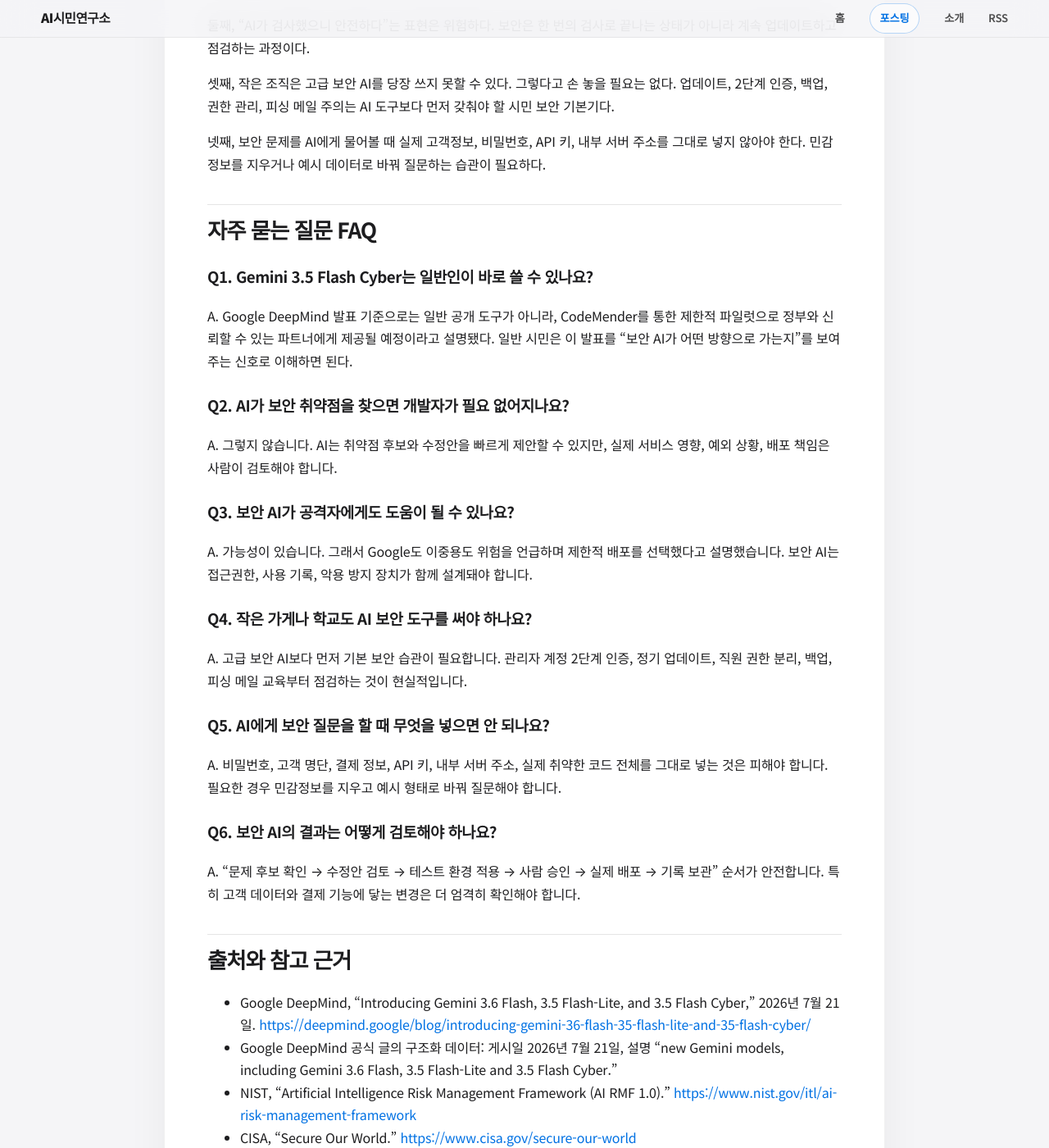
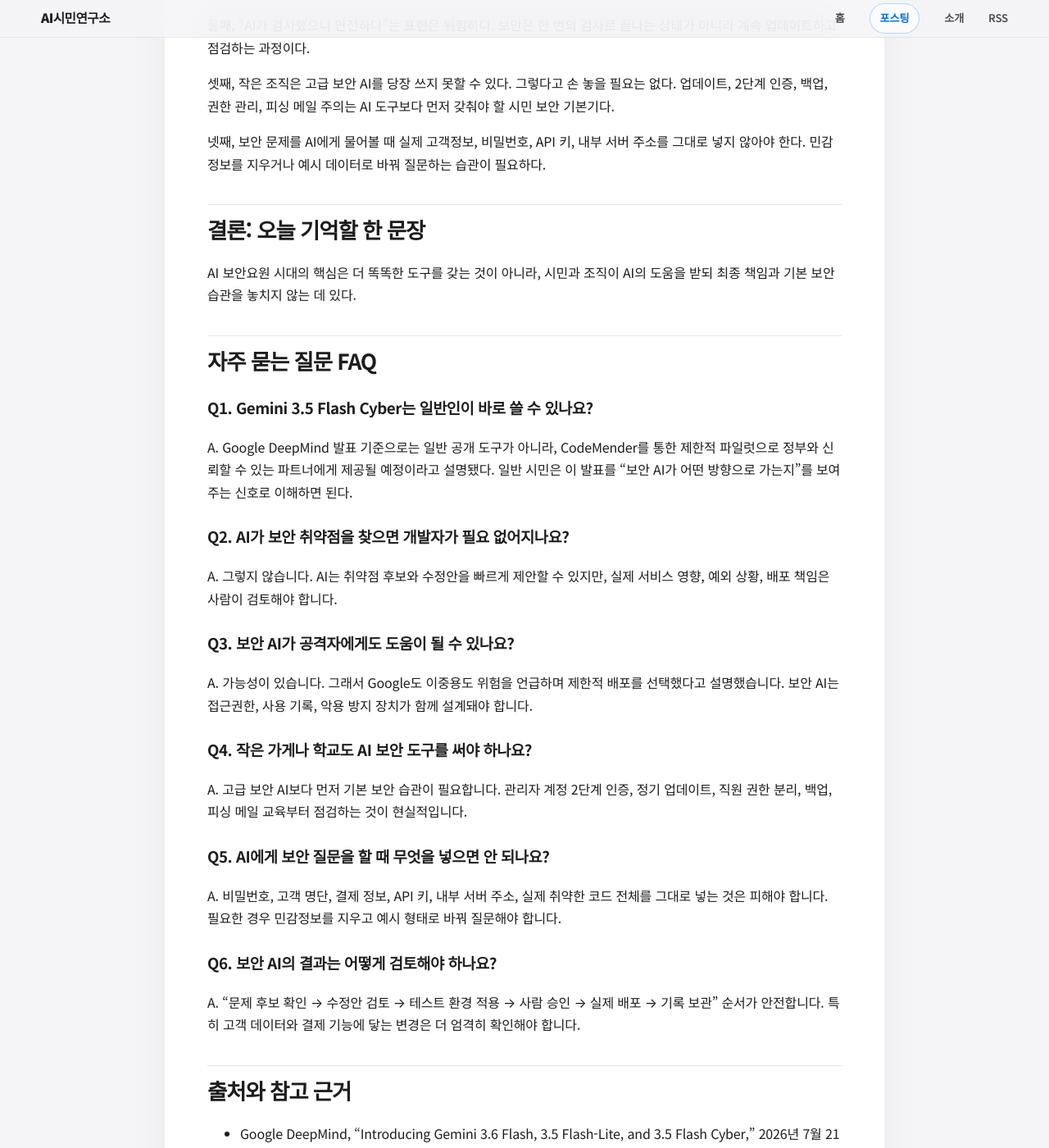
Before and after one commit to ai4tenlab/ai-citizen-lab-wiki, a Jekyll site: the page built from _posts/2026-07-23-ai-cyber-defender-literacy.md, in a window 1280 px wide and 1400 px high, scrolled down 4310 px. Shown: the whole window at 82% size. Built offline with Jekyll 4.4.1, drawn with Linux system fonts in a browser that asks for light colours; some of the changed text lies outside the part shown.

Commit message:
fix: reorder AI Citizen post sections

```diff
--- a/_posts/2026-07-23-ai-cyber-defender-literacy.md
+++ b/_posts/2026-07-23-ai-cyber-defender-literacy.md
@@ -90,6 +90,10 @@ AI 보안요원 시대의 격차는 도구를 가진 조직과 갖지 못한 조
 
 넷째, 보안 문제를 AI에게 물어볼 때 실제 고객정보, 비밀번호, API 키, 내부 서버 주소를 그대로 넣지 않아야 한다. 민감정보를 지우거나 예시 데이터로 바꿔 질문하는 습관이 필요하다.
 
+## 결론: 오늘 기억할 한 문장
+
+AI 보안요원 시대의 핵심은 더 똑똑한 도구를 갖는 것이 아니라, 시민과 조직이 AI의 도움을 받되 최종 책임과 기본 보안 습관을 놓치지 않는 데 있다.
+
 ## 자주 묻는 질문 FAQ
 
 ### Q1. Gemini 3.5 Flash Cyber는 일반인이 바로 쓸 수 있나요?
```
Also changed, not shown: other parts of _posts/2026-07-23-ai-cyber-defender-literacy.md (+0 -4 lines).
